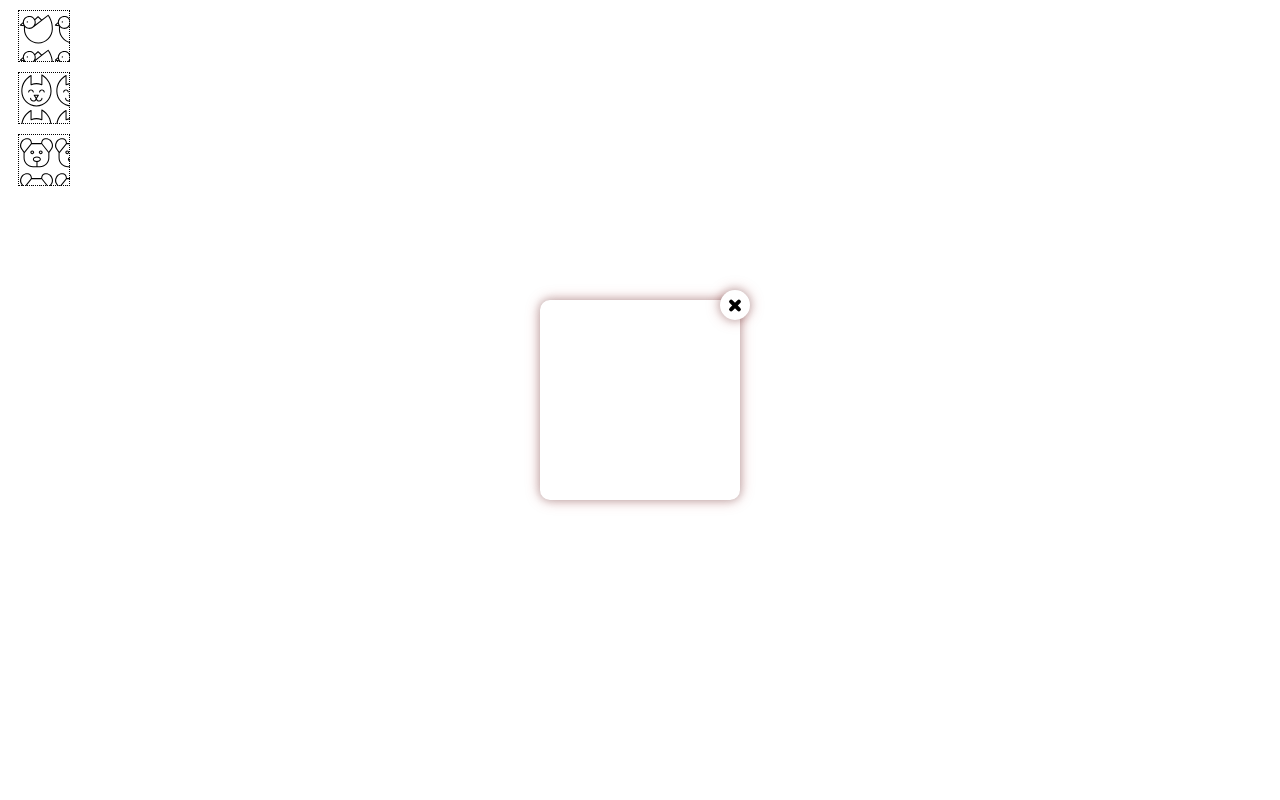
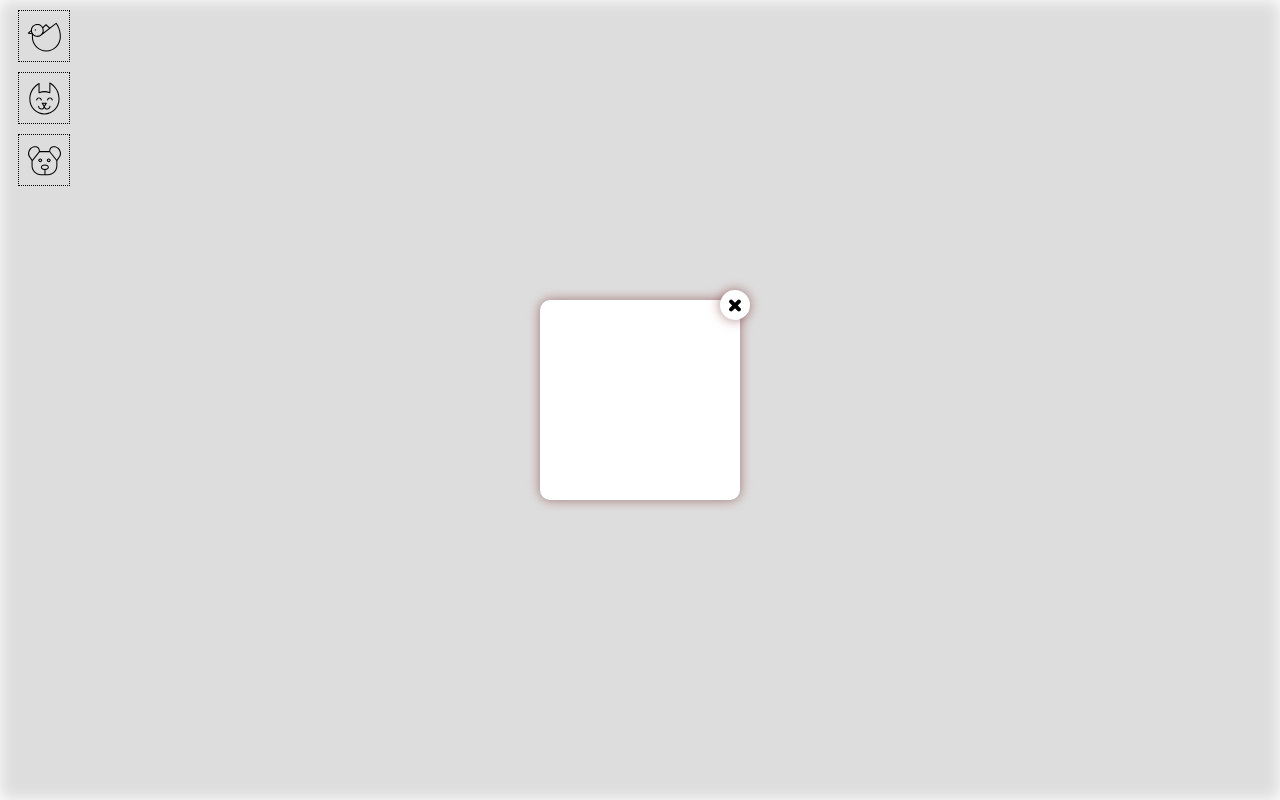
Before and after one commit to Kolhan/js_popup, a plain HTML site: page index.html in a window 1280 px wide. Drawn offline with Linux system fonts and the light colour scheme.

Commit message:
add ligthbox

```diff
--- a/index.html
+++ b/index.html
@@ -8,6 +8,7 @@
     <link rel="stylesheet" href="style.css">
 </head>
 <body>
+    <div class="popup__ligthbox"></div>
     <div class="popup popup_active">
         <div class="popup__content"></div>
         <div class="popup__close"></div>
--- a/style.css
+++ b/style.css
@@ -11,6 +11,7 @@
     /* overflow: hidden; */
     padding: 20px;
     display: none;
+    background-color: white;
 
 }
 .popup_active {
@@ -61,5 +62,16 @@
     cursor: pointer;
     border: 1px dotted;
     background-size: 70%;
-    background-repeat: none;
+    background-repeat: no-repeat;
+    background-position: center;
 }
+.popup__ligthbox{
+    background: #0002;
+    width: 100vw;
+    height: 100vh;
+    overflow: hidden;
+    position: fixed;
+    filter: blur(8px);
+    left: 0px;
+    top: 0px;
+}
```
